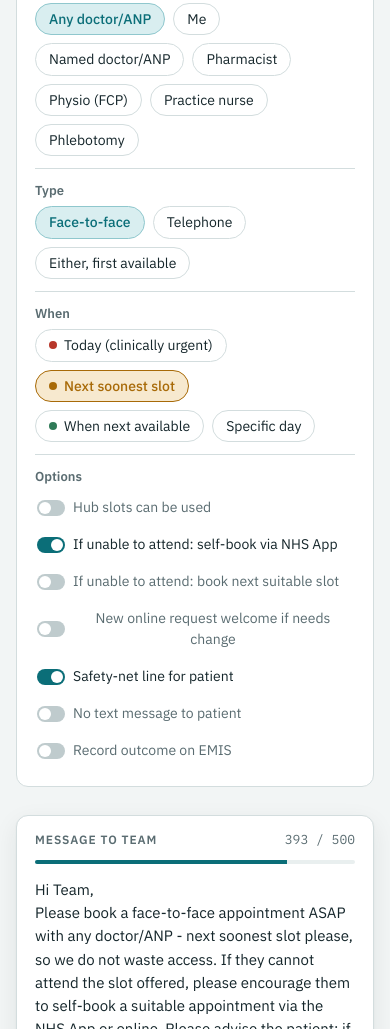
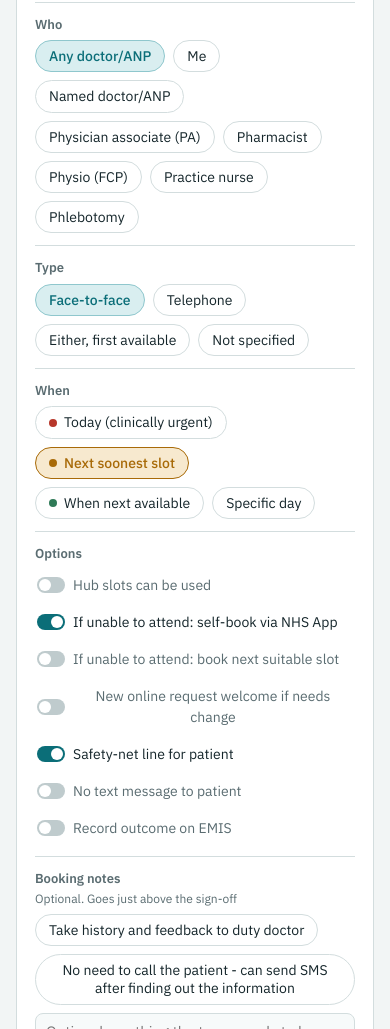
Before and after one commit to talat-ahmed/triage-composer, a plain HTML site: page index.html in a window 390 px wide. Shown: the part 971-2000 px from the top of the page. Drawn offline with nearby package versions, Linux system fonts and the light colour scheme.

Commit message:
Add physician associate type, unspecified booking type, and booking notes

```diff
--- a/index.html
+++ b/index.html
@@ -236,10 +236,12 @@
         <div class="set"><label for="s-limit">Klinik character limit</label><input id="s-limit" type="number" min="100" max="5000" step="10" data-s="limit"><div class="help">Messages shorten automatically to fit.</div></div>
         <div class="set"><label for="s-myDay">Your usual clinic day</label><input id="s-myDay" type="text" data-s="myDay" placeholder="Thursday"><div class="help">Used by "See me" bookings.</div></div>
         <div class="set"><label for="s-gps">Doctors / ANPs, comma-separated (optional)</label><input id="s-gps" type="text" data-s="gps" placeholder="e.g. Dr Patel, Sam (ANP)"><div class="help">Names appear as quick picks; anyone can still type a name, e.g. a locum.</div></div>
+        <div class="set"><label for="s-pas">Physician associates (optional)</label><input id="s-pas" type="text" data-s="pas" placeholder="e.g. Daymie"></div>
         <div class="set"><label for="s-pharms">Practice pharmacists (optional)</label><input id="s-pharms" type="text" data-s="pharms" placeholder="e.g. Priya, Tom"></div>
         <div class="set"><label for="s-physios">First contact physiotherapists (optional)</label><input id="s-physios" type="text" data-s="physios" placeholder="e.g. Alex"></div>
         <div class="set"><label for="s-nurses">Practice nurses (optional)</label><input id="s-nurses" type="text" data-s="nurses" placeholder="e.g. Jo, Chris"></div>
         <div class="set wide"><label for="s-slot">Your GP-to-book slot label on EMIS</label><input id="s-slot" type="text" data-s="slot" placeholder="Tel Triage KLINIK DR TO BOOK ONLY"></div>
+        <div class="set wide"><label for="s-notes">Booking note shortcuts (separate with |)</label><input id="s-notes" type="text" data-s="noteShortcuts" placeholder="Take history and feedback to duty doctor | No need to call the patient - can send SMS"><div class="help">Shown as one-click chips under Booking notes.</div></div>
         <div class="set"><label>Defaults</label><div class="togs" id="s-togs"></div><div class="help">Saved on this device only; each team member sets their own name and defaults.</div></div>
       </div>
     </details>
@@ -258,7 +260,7 @@
   const esc = s => String(s ?? '').replace(/[&<>"']/g, c => ({'&':'&amp;','<':'&lt;','>':'&gt;','"':'&quot;',"'":'&#39;'}[c]));
 
   /* ---------- settings (per device) ---------- */
-  const DEFAULT_S = { name:'', limit:500, safetyDefault:true, breaks:true, gps:'', pharms:'', physios:'', nurses:'', slot:'Tel Triage KLINIK DR TO BOOK ONLY', myDay:'Thursday' };
+  const DEFAULT_S = { name:'', limit:500, safetyDefault:true, breaks:true, gps:'', pas:'', pharms:'', physios:'', nurses:'', slot:'Tel Triage KLINIK DR TO BOOK ONLY', myDay:'Thursday', noteShortcuts:'Take history and feedback to duty doctor | No need to call the patient - can send SMS after finding out the information' };
   let S = Object.assign({}, DEFAULT_S);
   try { const raw = localStorage.getItem('ktc.settings'); if (raw) S = Object.assign({}, DEFAULT_S, JSON.parse(raw)); } catch(e){}
   function saveS(){ try { localStorage.setItem('ktc.settings', JSON.stringify(S)); } catch(e){} }
@@ -289,7 +291,8 @@
       check:'still', checkCustom:'', then:'f2f', settled:true,
       service:'pharmacyfirst', serviceCustom:'', comeback:true, confirm:true,
       adminType:'letter', adminCustom:'', adminList:false,
-      addList:true, complete:true, patientMsg:''
+      addList:true, complete:true, patientMsg:'',
+      notes:''
     };
   }
   let st = fresh('book');
@@ -301,6 +304,7 @@
     {l:'Tel · any GP · next available', o:'book', s:{who:'anygp', modality:'tel', urgency:'routine'}},
     {l:'Pharmacist · tel', o:'book', s:{who:'pharm', modality:'tel', urgency:'routine'}},
     {l:'Physio (FCP) · first available', o:'book', s:{who:'fcp', modality:'either', urgency:'routine'}},
+    {l:'PA · next available', o:'book', s:{who:'pa', modality:'any', urgency:'routine'}},
     {l:'See me · clinic day · skin', o:'book', s:{who:'me', modality:'f2f', urgency:'day', reason:'skin'}},
     {l:'My triage slots (PM)', o:'mine', s:{list:'PM'}},
     {l:'Contact & re-check', o:'contact', s:{}},
@@ -316,9 +320,10 @@
 
   /* ---------- phrase tables ---------- */
   const MOD = {
-    f2f:{l:'a face-to-face appointment', s:'a face-to-face appt'},
-    tel:{l:'a telephone consultation', s:'a telephone consult'},
-    either:{l:'the next available slot (face-to-face or telephone)', s:'the next available slot (F2F or phone)'}
+    f2f:{l:'Please book a face-to-face appointment', s:'Please book a face-to-face appt'},
+    tel:{l:'Please book a telephone consultation', s:'Please book a telephone consult'},
+    either:{l:'Please book the next available slot (face-to-face or telephone)', s:'Please book the next available slot (F2F or phone)'},
+    any:{l:'Please book the patient in', s:'Please book'}
   };
   const SAFETY = {l:'Please advise the patient: if things get worse before they are seen, contact us again the same day or call 111 (999 in an emergency).', s:'Safety-net: if worse before seen, contact us same day or call 111 (999 if emergency).'};
   const SAFETY_SP = {l:'If symptoms get worse, they should contact us again the same day or call 111 (999 in an emergency).', s:'If worse: contact us same day or call 111 (999 if emergency).'};
@@ -340,6 +345,7 @@
       case 'anygp': return {l:'any doctor/ANP', s:'any doctor/ANP'};
       case 'me': return {l:'me', s:'me'};
       case 'named': { const n = namedName() || 'the named clinician'; return {l:n, s:n}; }
+      case 'pa': { if(p) return {l:withRole('PA'), s:withRole('PA')}; return {l:'the physician associate (PA)', s:'the PA'}; }
       case 'pharm': { if(p) return {l:withRole('practice pharmacist'), s:p}; const n = orList(names(S.pharms)); return {l: n ? `a practice pharmacist (${n})` : 'a practice pharmacist', s:'a practice pharmacist'}; }
       case 'fcp': { if(p) return {l:withRole('first contact physiotherapist'), s:p}; return {l:'the first contact physiotherapist', s:'the FCP'}; }
       case 'nurse': { if(p) return {l:withRole('practice nurse'), s:p}; const n = names(S.nurses).join('/'); return {l: n ? `the practice nurse (${n})` : 'the practice nurse', s:'the practice nurse'}; }
@@ -378,17 +384,17 @@
       } else {
         switch(st.urgency){
           case 'today':
-            add(`Please book ${mod.l}${purpose} with ${who.l} today - clinically urgent, same day please.`, `Please book ${mod.s}${purpose} with ${who.s} today - clinically urgent.`, 5);
+            add(`${mod.l}${purpose} with ${who.l} today - clinically urgent, same day please.`, `${mod.s}${purpose} with ${who.s} today - clinically urgent.`, 5);
             add('If nothing is available today, or they cannot attend today, please message me straight away.', 'No slot today or cannot attend: message me straight away.', 4);
             break;
           case 'soonest':
-            add(`Please book ${mod.l}${purpose} ASAP with ${who.l} - next soonest slot please, so we do not waste access.`, `Please book ${mod.s}${purpose} ASAP with ${who.s} - next soonest slot please.`, 5);
+            add(`${mod.l}${purpose} ASAP with ${who.l} - next soonest slot please, so we do not waste access.`, `${mod.s}${purpose} ASAP with ${who.s} - next soonest slot please.`, 5);
             break;
           case 'routine':
-            add(`Please book ${mod.l}${purpose} with ${who.l} when next available.`, `Please book ${mod.s}${purpose} with ${who.s} when next available.`, 5);
+            add(`${mod.l}${purpose} with ${who.l} when next available.`, `${mod.s}${purpose} with ${who.s} when next available.`, 5);
             break;
           case 'day':
-            add(`Please book ${mod.l}${purpose} with ${who.l} on ${day} (earliest appointment).`, `Please book ${mod.s}${purpose} with ${who.s} on ${day}.`, 5);
+            add(`${mod.l}${purpose} with ${who.l} on ${day} (earliest appointment).`, `${mod.s}${purpose} with ${who.s} on ${day}.`, 5);
             add(`If they cannot make this ${day}, please offer the following week.`, `If not this ${day}, the following week.`, 4);
             break;
         }
@@ -474,7 +480,8 @@
     const sign = name ? `Thanks, ${name}` : 'Thanks';
     const sep = S.breaks ? '\n' : ' ';
     const short = new Set();
-    const render = () => greet + sep + f.map((x,i) => short.has(i) ? x.s : x.l).join(' ') + sep + sign;
+    const notes = st.notes.trim() ? sep + 'Booking notes: ' + tidy(st.notes) : '';
+    const render = () => greet + sep + f.map((x,i) => short.has(i) ? x.s : x.l).join(' ') + notes + sep + sign;
     let text = render(), compacted = false;
     const limit = +S.limit || 500;
     if(text.length > limit){
@@ -527,6 +534,7 @@
         {v:'anygp', l:'Any doctor/ANP'},
         {v:'me', l:'Me'},
         {v:'named', l:'Named doctor/ANP'},
+        {v:'pa', l:'Physician associate (PA)'},
         {v:'pharm', l:'Pharmacist'},
         {v:'fcp', l:'Physio (FCP)'},
         {v:'nurse', l:'Practice nurse'},
@@ -536,9 +544,9 @@
       if(st.who==='named'){
         const r = names(S.gps);
         whoExtra = (r.length ? nameChips('named', r, 'Choose') : '') + txt('namedCustom', r.length ? 'or type a name, e.g. a locum' : 'Type the name, e.g. Dr Patel or Sam (ANP)');
-      } else if(st.who==='pharm' || st.who==='fcp' || st.who==='nurse'){
-        const r = names(st.who==='pharm' ? S.pharms : st.who==='fcp' ? S.physios : S.nurses);
-        const anyLabel = st.who==='pharm' ? 'Any pharmacist' : st.who==='fcp' ? 'Any physio' : 'Any nurse';
+      } else if(st.who==='pharm' || st.who==='fcp' || st.who==='nurse' || st.who==='pa'){
+        const r = names({pharm:S.pharms, fcp:S.physios, nurse:S.nurses, pa:S.pas}[st.who]);
+        const anyLabel = {pharm:'Any pharmacist', fcp:'Any physio', nurse:'Any nurse', pa:'Any PA'}[st.who];
         whoExtra = (r.length ? nameChips('person', r, anyLabel) : '') + txt('personCustom', r.length ? 'or type a name, e.g. a locum' : 'Optional: name a specific person, e.g. a locum');
       }
       html += row('Who', chips('who', whoOpts) + whoExtra);
@@ -549,7 +557,7 @@
         html += row('For', chips('purpose', [{v:'none', l:'Not specified'},{v:'smear', l:'Smear test'},{v:'travel', l:'Travel clinic'},{v:'other', l:'Other'}]) + (st.purpose==='other' ? txt('purposeCustom', 'e.g. a blood pressure check') : ''));
       }
       if(st.who!=='phleb' && !(st.who==='nurse' && st.purpose==='travel')){
-        html += row('Type', chips('modality', [{v:'f2f', l:'Face-to-face'},{v:'tel', l:'Telephone'},{v:'either', l:'Either, first available'}]));
+        html += row('Type', chips('modality', [{v:'f2f', l:'Face-to-face'},{v:'tel', l:'Telephone'},{v:'either', l:'Either, first available'},{v:'any', l:'Not specified'}]));
       }
       html += row('When', chips('urgency', URG)) + dayRow;
       const opts = [];
@@ -585,6 +593,9 @@
       html += row('Options', togs([{k:'addList', l:'Put it on my EMIS list'},{k:'complete', l:'Complete the case'},{k:'nosms', l:'No text to patient needed'}]));
       html += row('Text for patient', txt('patientMsg', 'Optional: words for the team to text the patient'), 'Sent by the team');
     }
+    const shortcuts = String(S.noteShortcuts||'').split('|').map(s=>s.trim()).filter(Boolean);
+    const noteChips = shortcuts.length ? `<div class="chips">${shortcuts.map(n=>`<button type="button" class="chip${st.notes.trim()===n?' on':''}" data-note="${esc(n)}" aria-pressed="${st.notes.trim()===n}">${esc(n)}</button>`).join('')}</div>` : '';
+    html += row('Booking notes', noteChips + txt('notes', 'Optional: anything the team needs to know when booking'), 'Optional. Goes just above the sign-off');
     el.options.innerHTML = html;
   }
 
@@ -624,12 +635,16 @@
     renderAll();
   });
   el.options.addEventListener('click', e => {
+    const note = e.target.closest('[data-note]');
+    if(note){ st.notes = st.notes.trim()===note.dataset.note ? '' : note.dataset.note; renderOptions(); update(); return; }
     const chip = e.target.closest('[data-k]');
     if(chip){
       const k = chip.dataset.k, v = chip.dataset.v;
       st[k] = v;
       if(k==='who'){ st.person=''; st.personCustom=''; st.named=''; st.namedCustom=''; st.reason='none'; st.purpose='none';
         if(v==='phleb'){ st.hub=true; st.safety=false; }
+        if(v==='pa'){ st.modality='any'; st.urgency='routine'; }
+        else if(st.modality==='any'){ st.modality='f2f'; }
         if(v==='pharm' && st.modality==='f2f' && st.urgency==='soonest'){ st.modality='tel'; st.urgency='routine'; }
         if(v==='fcp'){ st.modality='either'; st.urgency='routine'; }
         if(v==='nurse'){ st.modality='f2f'; st.urgency='routine'; st.safety=false; }
@@ -650,6 +665,7 @@
     st[i.dataset.x] = i.value;
     const pair = {namedCustom:'named', personCustom:'person'}[i.dataset.x];
     if(pair && i.value){ st[pair]=''; el.options.querySelectorAll(`[data-k="${pair}"]`).forEach(c => { c.classList.toggle('on', c.dataset.v===''); c.setAttribute('aria-pressed', c.dataset.v===''); }); }
+    if(i.dataset.x==='notes'){ el.options.querySelectorAll('[data-note]').forEach(c => { const on = c.dataset.note===i.value.trim(); c.classList.toggle('on', on); c.setAttribute('aria-pressed', on); }); }
     update();
   });
   el.msg.addEventListener('input', () => { edited = true; el.regen.hidden = false; paintCount(null); });
```
